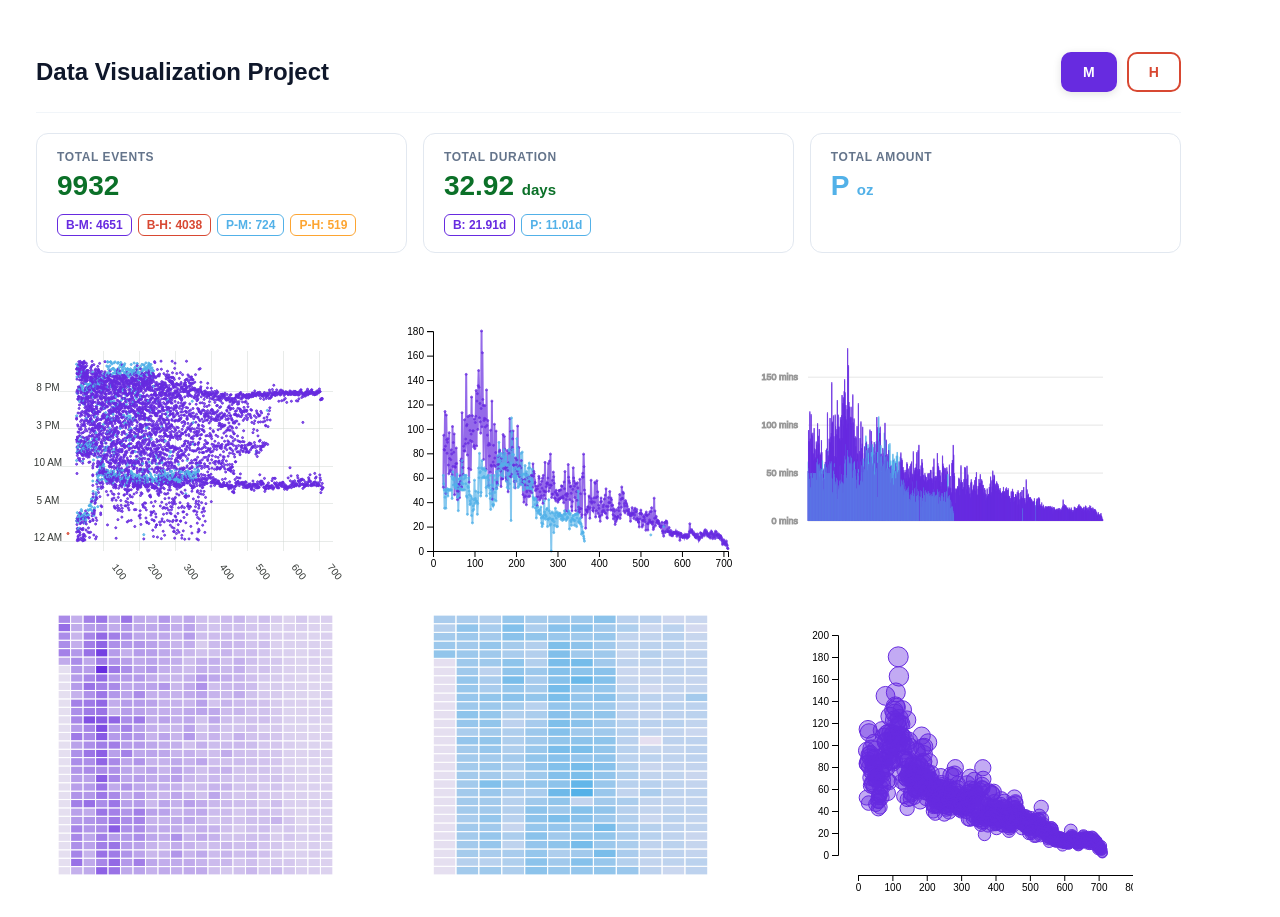
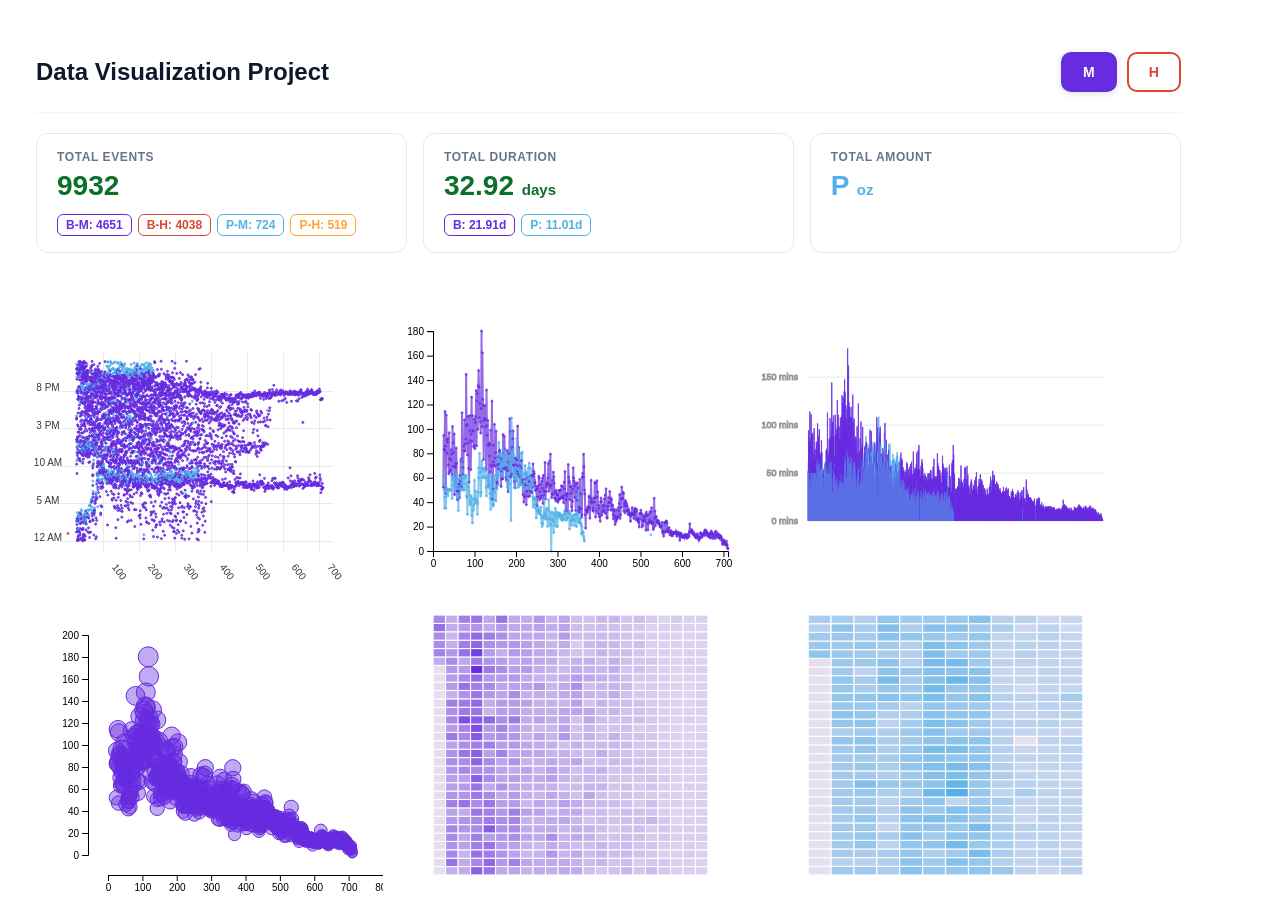
Before and after one commit to legaudinier/data-visualization, a React (Vite) app: page / in a window 1280 px wide. Built offline with nearby package versions, Linux system fonts and the light colour scheme.

Commit message:
Adding heatmap to the end because they hid if both data sets are turned on

```diff
--- a/src/App.tsx
+++ b/src/App.tsx
@@ -279,6 +279,15 @@ function App() {
               height={300}
               hideData={true} />
           </div>
+          <div onClick={() => { setActive('bubble'); setIsModalOpen(true) }}
+            className="svgContainer">
+            <BubblePlot
+              dataToggleM={pressedM}
+              dataToggleH={pressedH}
+              width={375}
+              height={300}
+              hideData={true} />
+          </div>
           <div onClick={() => { setActive('bHeatmap'); setIsModalOpen(true) }}
             className="svgContainer">
             <Heatmap
@@ -298,15 +307,6 @@ function App() {
               height={300}
               hideTooltip={true}
               heatmapVersion={'p'} />
-          </div>
-          <div onClick={() => { setActive('bubble'); setIsModalOpen(true) }}
-            className="svgContainer">
-            <BubblePlot
-              dataToggleM={pressedM}
-              dataToggleH={pressedH}
-              width={375}
-              height={300}
-              hideData={true} />
           </div>
         </div>
         {/* donut chart all the breadown */}
```
